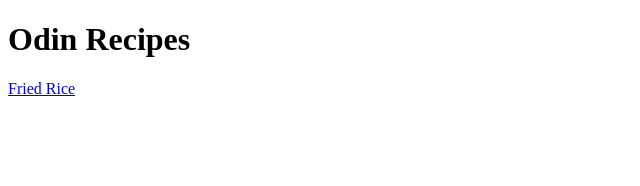
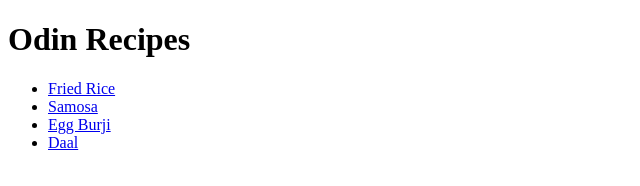
Before and after one commit to ashish5507/odin-recipes, a plain HTML site: page index.html in a window 1280 px wide. Shown: the whole page, without its empty margins (0-640 px from the left). Drawn offline with Linux system fonts and the light colour scheme.

Commit message:
add all the links of the recipes we have in recipes directory
created a link between recipes and the indext html file so that they can be viewed by using links in the index.html

```diff
--- a/index.html
+++ b/index.html
@@ -9,6 +9,11 @@
 
     <body>
         <h1>Odin Recipes</h1>
-        <a href = "/recipes/friedrice.html" target = "_blank" ref = "noopener noreferr">Fried Rice</a>
+        <ul>
+            <li><a href = "recipes/friedrice.html" target = "_blank" rel = "noopener noreferr">Fried Rice</a></li>
+            <li><a href = "recipes/samosa.html" target = "_blank" rel = "noopener noreferr">Samosa</a></li>
+            <li><a href = "recipes/egg_burji.html" target = "_blank" rel = "noopener noreferr">Egg Burji</a></li>
+            <li><a href = "recipes/daal.html" target = "_blank" rel = "noopener noreferr">Daal</a></li>
+        </ul>
     </body>
 </html>
```
